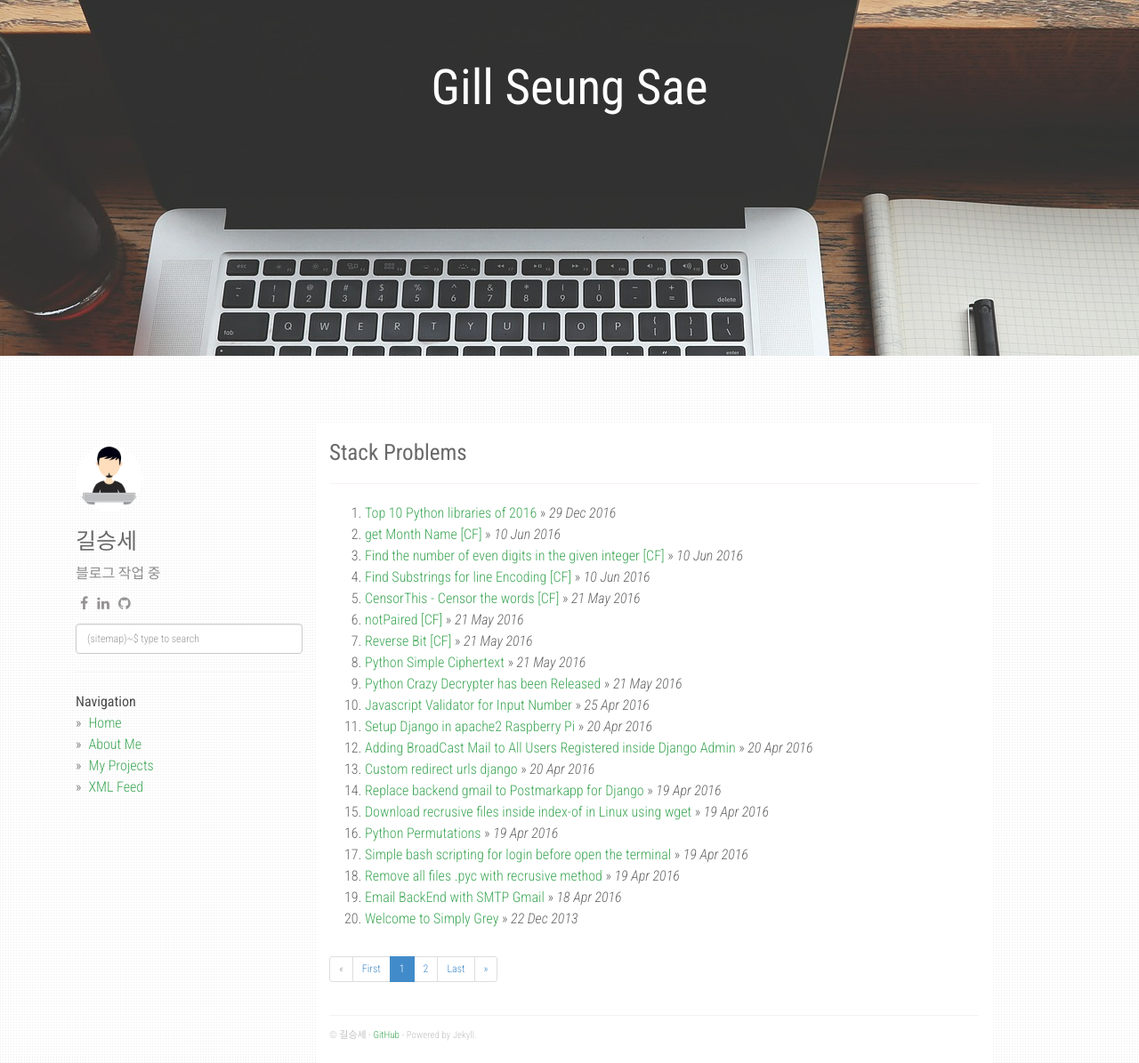
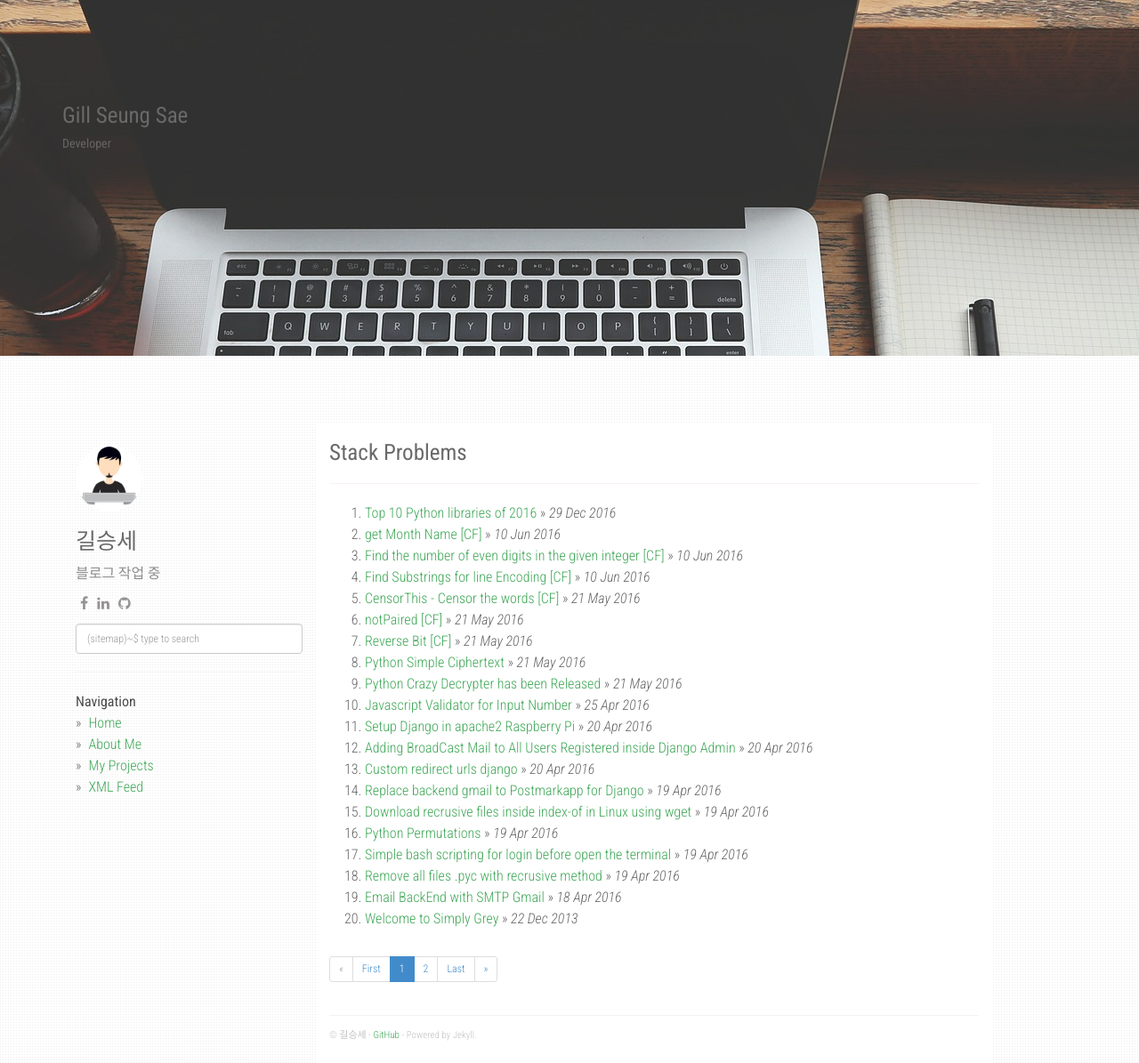
Before and after one commit to agusmakmun/agusmakmun.github.io, a Jekyll site: the page built from index.html, in a window 1280 px wide. Shown: the whole page at 89% size. Built offline with Jekyll 4.4.1, drawn with Linux system fonts in a browser that asks for light colours; nearby versions of some CDN libraries; the list of posts is cut into pages by our own code; grey boxes are pictures that could not be loaded.

Commit message:
Update default.html

```diff
--- a/_layouts/default.html
+++ b/_layouts/default.html
@@ -113,8 +113,9 @@ layout: compress
   <body>
     <div class="parallax-container">
       <div class="container">
-        <br><br>
-        <h1 class="text-lighten-2">Gill Seung Sae</h1>
+        <br><br><br><br>
+        <h1 class="text-lighten h1-text">Gill Seung Sae</h1>
+        <h5 class="text-lighten h5-text">Developer</h5>
       </div>
       <div class="parallax">
         <img src="{{ site.main_url }}">
```
